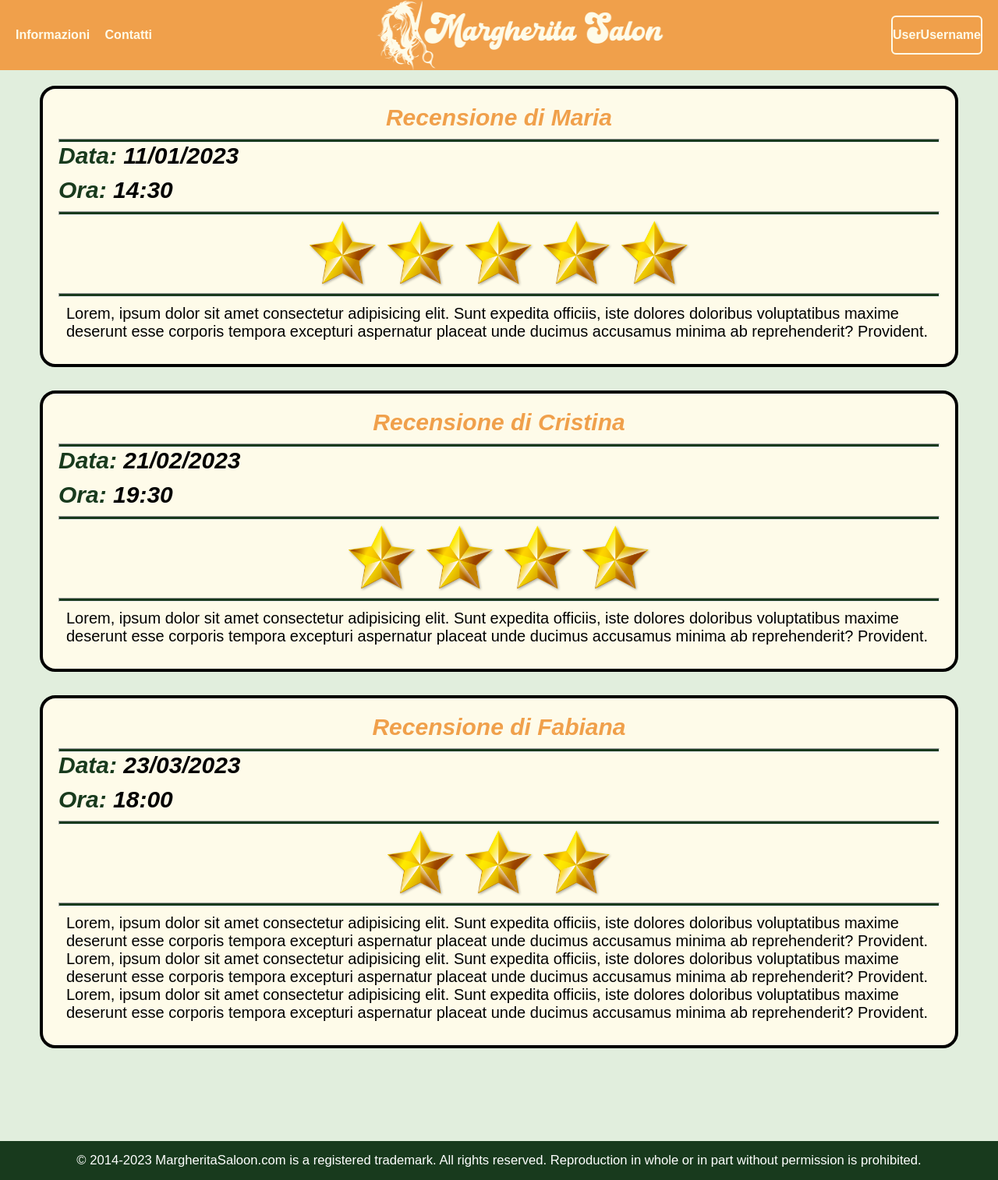
After one commit to Strix89/MargheritaSaloon, a PHP site: page /Pages/reviewsPage.html in a window 1280 px wide. The commit adds this page. Shown: the whole page at 78% size. Run offline with PHP 8.4, Linux system fonts and the light colour scheme; some web fonts are replaced.

Commit message:
Added ./Pages/reviewsPage.html

```diff
--- a/Pages/clientPanel.html
+++ b/Pages/clientPanel.html
@@ -24,7 +24,7 @@
             <div class="user-actions">
                 <button class="action"><a href="./worksPage.html">VEDI LAVORI DEL SALON</a></button>
                 <button class="action"><a href="./productsPage.html">VEDI PRODOTTI DEL SALON</a></button>
-                <button class="action"><a href="#">VEDI RECENSIONI</a></button>
+                <button class="action"><a href="./reviewsPage.html">VEDI RECENSIONI</a></button>
                 <button class="action"><a href="#">SCRIVI UNA RECENSIONE</a></button>
                 <button class="action"><a href="#">CALENDARIO DEL SALONE</a></button>
                 <button class="action"><a href="#">EFFETTUA UNA PRENOTAZIONE</a></button>
--- /dev/null
+++ b/Pages/reviewsPage.html
@@ -0,0 +1,85 @@
+<!DOCTYPE html>
+<html lang="it">
+	<head>
+	<meta charset="UTF-8">
+    <meta name="viewport" content="width=device-width, initial-scale=0.5">
+    <link rel="shortcut icon" href="../Images/favicon/fav-fab.png" type="image/x-icon">
+    <link rel="stylesheet" href="../Style/design.css">
+    <title>ReviewsPage</title>
+	</head>
+	<body>
+		<header>
+            <div class="left-bar">
+				<a href="./info.html">Informazioni</a>
+				<a href="./contacts.html">Contatti</a>
+			</div>
+            <div id="logo">
+                <a href="../home.html"><img src="../Images/Logo.png"></a>
+			</div>
+            <div class="right-bar">
+                <button class="btnuser" id="userpanel"><a href="./clientPanel.html">UserUsername</a></button>
+			</div>
+        </header>
+        <div class="works-block">
+            <div class="rev-block">
+                <h1>Recensione di Maria</h1>
+                <hr>
+                <h2><span>Data:</span> 11/01/2023</h2>
+                <h2><span>Ora:</span> 14:30</h2>
+                <hr>
+                <div class="rev-stars">
+                    <div class="star"><img src="../Images/star.png" alt="starPng"></div>
+                    <div class="star"><img src="../Images/star.png" alt="starPng"></div>
+                    <div class="star"><img src="../Images/star.png" alt="starPng"></div>
+                    <div class="star"><img src="../Images/star.png" alt="starPng"></div>
+                    <div class="star"><img src="../Images/star.png" alt="starPng"></div>
+                </div>
+                <hr>
+                <p>
+                    Lorem, ipsum dolor sit amet consectetur adipisicing elit. Sunt expedita officiis, iste dolores doloribus voluptatibus maxime deserunt esse corporis tempora excepturi aspernatur placeat unde ducimus accusamus minima ab reprehenderit? Provident.
+                </p>
+            </div>
+            <div class="rev-block">
+                <h1>Recensione di Cristina</h1>
+                <hr>
+                <h2><span>Data:</span> 21/02/2023</h2>
+                <h2><span>Ora:</span> 19:30</h2>
+                <hr>
+                <div class="rev-stars">
+                    <div class="star"><img src="../Images/star.png" alt="starPng"></div>
+                    <div class="star"><img src="../Images/star.png" alt="starPng"></div>
+                    <div class="star"><img src="../Images/star.png" alt="starPng"></div>
+                    <div class="star"><img src="../Images/star.png" alt="starPng"></div>
+                </div>
+                <hr>
+                <p>
+                    Lorem, ipsum dolor sit amet consectetur adipisicing elit. Sunt expedita officiis, iste dolores doloribus voluptatibus maxime deserunt esse corporis tempora excepturi aspernatur placeat unde ducimus accusamus minima ab reprehenderit? Provident.
+                </p>
+            </div>
+            <div class="rev-block">
+                <h1>Recensione di Fabiana</h1>
+                <hr>
+                <h2><span>Data:</span> 23/03/2023</h2>
+                <h2><span>Ora:</span> 18:00</h2>
+                <hr>
+                <div class="rev-stars">
+                    <div class="star"><img src="../Images/star.png" alt="starPng"></div>
+                    <div class="star"><img src="../Images/star.png" alt="starPng"></div>
+                    <div class="star"><img src="../Images/star.png" alt="starPng"></div>
+                </div>
+                <hr>
+                <p>
+                    Lorem, ipsum dolor sit amet consectetur adipisicing elit. Sunt expedita officiis, iste dolores doloribus voluptatibus maxime deserunt esse corporis tempora excepturi aspernatur placeat unde ducimus accusamus minima ab reprehenderit? Provident.
+                    Lorem, ipsum dolor sit amet consectetur adipisicing elit. Sunt expedita officiis, iste dolores doloribus voluptatibus maxime deserunt esse corporis tempora excepturi aspernatur placeat unde ducimus accusamus minima ab reprehenderit? Provident.
+                    Lorem, ipsum dolor sit amet consectetur adipisicing elit. Sunt expedita officiis, iste dolores doloribus voluptatibus maxime deserunt esse corporis tempora excepturi aspernatur placeat unde ducimus accusamus minima ab reprehenderit? Provident.
+                </p>
+            </div>
+        </div>
+        <footer>
+            <div>
+                <p>© 2014-2023 MargheritaSaloon.com is a registered trademark. All rights reserved. Reproduction in whole or in part without permission is prohibited.
+                </p>
+            </div>
+        </footer>
+    </body>
+</html>
--- a/Style/design.css
+++ b/Style/design.css
@@ -827,41 +827,47 @@ header #logo img{
 
 .work-block{
     width: 95%;
-    height: 1400px;
+    height: auto;
     border: 4px solid black;
     margin-left: auto;
     margin-right: auto;
     border-radius: 20px;
-    padding: 10px;
+    padding: 20px;
     background-color: #FEFBE9;
     margin-top: 30px;
 }
 
 .work-block h1,
-.work-block h2{
+.work-block h2,
+.rev-block h1,
+.rev-block h2{
     font-size: 30px;
     font-weight: bolder;
     font-style: italic;
     margin-bottom: 10px;
 }
 
-.work-block h1{
+.work-block h1,
+.rev-block h1{
     color: #F0A04B;
     text-align: center;
 }
 
-.work-block h2 span{
+.work-block h2 span,
+.rev-block h2 span{
     color: #183A1D;
 }
 
-.work-block p{
+.work-block p,
+.rev-block p{
     font-size: 20px;
     margin-top: 10px;
     margin-bottom: 10px;
     margin-left: 10px;
 }
 
-.work-block hr{
+.work-block hr,
+.rev-block hr{
     background-color: #183A1D;
     height: 5px;
 }
@@ -893,13 +899,46 @@ header #logo img{
     margin-right: auto;
 }
 
-
 .work-image img{
     width: 650px;
     height: 560px;
     object-fit: fill;
     border: 8px solid #F0A04B;
     border-radius: 10px;
+}
+
+.rev-block{
+    width: 95%;
+    height: auto;
+    border: 4px solid black;
+    margin-left: auto;
+    margin-right: auto;
+    margin-bottom: 30px;
+    padding: 20px;
+    border-radius: 20px;
+    background-color: #FEFBE9;
+}
+
+.rev-stars{
+    position: relative;
+    width: 500px;
+    height: 100px;
+    display: flex;
+    justify-content: center;
+    align-items: center;
+    margin-left: auto;
+    margin-right: auto;
+}
+
+.star{
+    width: 100px;
+    height: 100px;
+}
+
+.star img{
+    width: 100%;
+    height: 100%;
+    object-fit: contain;
 }
 
 footer{
```
Also changed, not shown: Images/star.png (added).
